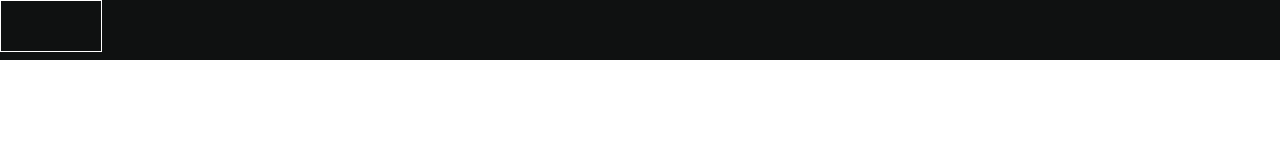
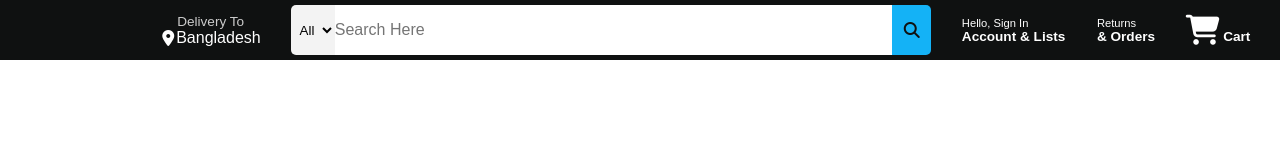
Before and after one commit to shrkabir/basic-css-practice-ecommerce, a plain HTML site: page index.html in a window 1280 px wide. Drawn offline with Linux system fonts and the light colour scheme.

Commit message:
navbar complete

```diff
--- a/assets/css/style.css
+++ b/assets/css/style.css
@@ -9,6 +9,9 @@
     height: 60px;
     background-color: #0f1111;
     color: #ffffff;
+    display: flex;
+    align-items: center;
+    justify-content: space-evenly;
 }
 
 .nav-logo{
@@ -29,3 +32,80 @@
 .border:hover{
     border: 1px solid white;
 }
+
+.delivery-to-text{
+    color: #cccccc;
+    font-size: 0.85rem;
+    margin-left: 15px;
+}
+
+.delivery-address{
+    display: flex;
+    align-items: center;
+}
+
+.delivery-address-text{
+    font-size: 1rem;
+    margin-left: 2px;
+}
+
+.nav-search{
+    height: 50px;
+    width: 50%;
+    display: flex;
+    justify-content: space-evenly;
+}
+
+.nav-search-select{
+    /* height: 100%; */
+    width:50px;
+    border: none;
+    border-top-left-radius: 5px;
+    border-bottom-left-radius: 5px;
+    background-color: #f3f3f3;
+    text-align: center;
+}
+
+.nav-search-input{
+    width: 100%;
+    font-size: 1rem;
+    border: none;
+}
+
+.nav-search-icon{
+    width: 45px;
+    display: flex;
+    justify-content: center;
+    align-items: center;
+    font-size: 1rem;
+    background-color: #14b2f6;
+    border-top-right-radius: 5px;
+    border-bottom-right-radius: 5px;
+    color: #0f1111;
+}
+
+.nav-sign-in-title{
+    font-size: 0.7rem;
+}
+
+.nav-sign-in{
+    font-size: 0.85rem;
+    font-weight: 700;
+}
+.nav-return-title{
+    font-size: 0.7rem;
+}
+
+.nav-return{
+    font-size: 0.85rem;
+    font-weight: 700;
+}
+
+.nav-cart i{
+    font-size: 30px;
+}
+
+.nav-cart{
+    font-size: 0.85rem;
+    font-weight: 700;
+}
--- a/index.html
+++ b/index.html
@@ -15,6 +15,34 @@
 
                 </div>
             </div>
+            <div class="nav-delivery-address border">
+                <p class="delivery-to-text">Delivery To</p>
+                <div class="delivery-address">
+                    <i class="fa-solid fa-location-dot"></i>
+                    <p class="delivery-address-text">Bangladesh</p>
+                </div>
+            </div>
+            <div class="nav-search">
+                <select name="" id="" class="nav-search-select">
+                    <option value="">All</option>
+                </select>
+                <input type="text" class="nav-search-input" placeholder="Search Here">
+                <div class="nav-search-icon">
+                    <i class="fa-solid fa-magnifying-glass"></i>
+                </div>
+            </div>
+            <div class="nav-sign-in-div border">
+                <p class="nav-sign-in-title">Hello, Sign In</p>
+                <p class="nav-sign-in">Account & Lists</p>
+            </div>
+            <div class="nav-return-div border">
+                <p class="nav-return-title">Returns</p>
+                <p class="nav-return">& Orders</p>
+            </div>
+            <div class="nav-cart">
+                <i class="fa-solid fa-cart-shopping"></i>
+                Cart
+            </div>
         </div>
     </header>
 </body>
```
